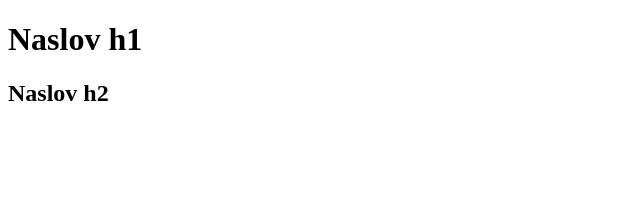
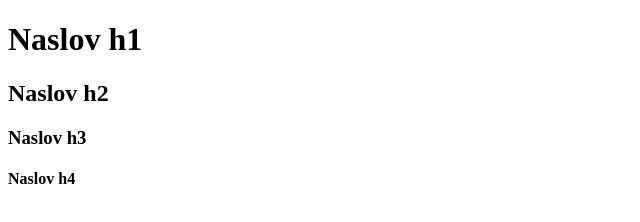
Before and after one commit to enolakasun99/GitRebase, a plain HTML site: page index.html in a window 1280 px wide. Shown: the whole page, without its empty margins (0-640 px from the left). Drawn offline with Linux system fonts and the light colour scheme.

Commit message:
Naslov h4

```diff
--- a/index.html
+++ b/index.html
@@ -6,5 +6,7 @@
   <body>
     <h1>Naslov h1</h1>
     <h2>Naslov h2</h2>
+    <h3>Naslov h3</h3>
+    <h4>Naslov h4</h4>
   </body>
 </html>
```
